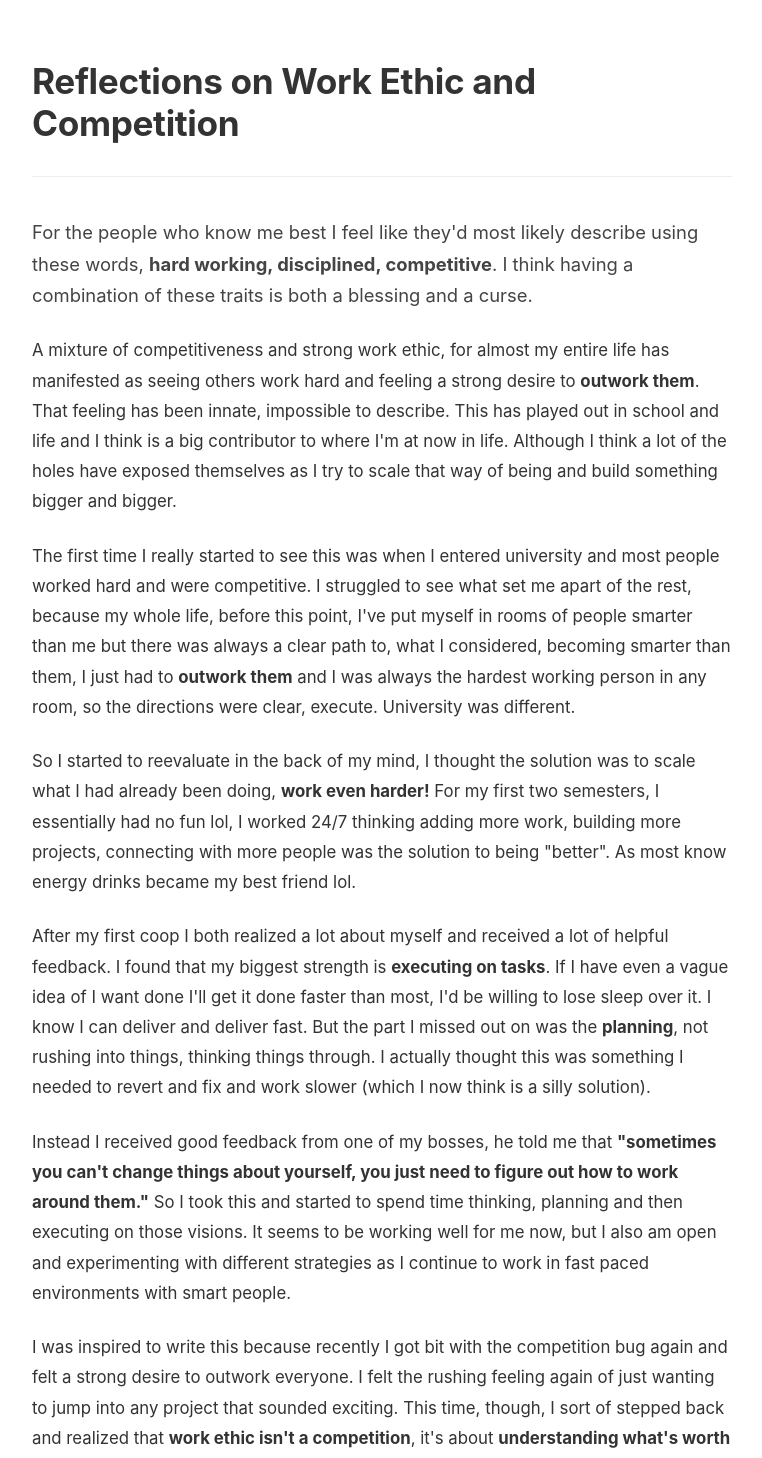
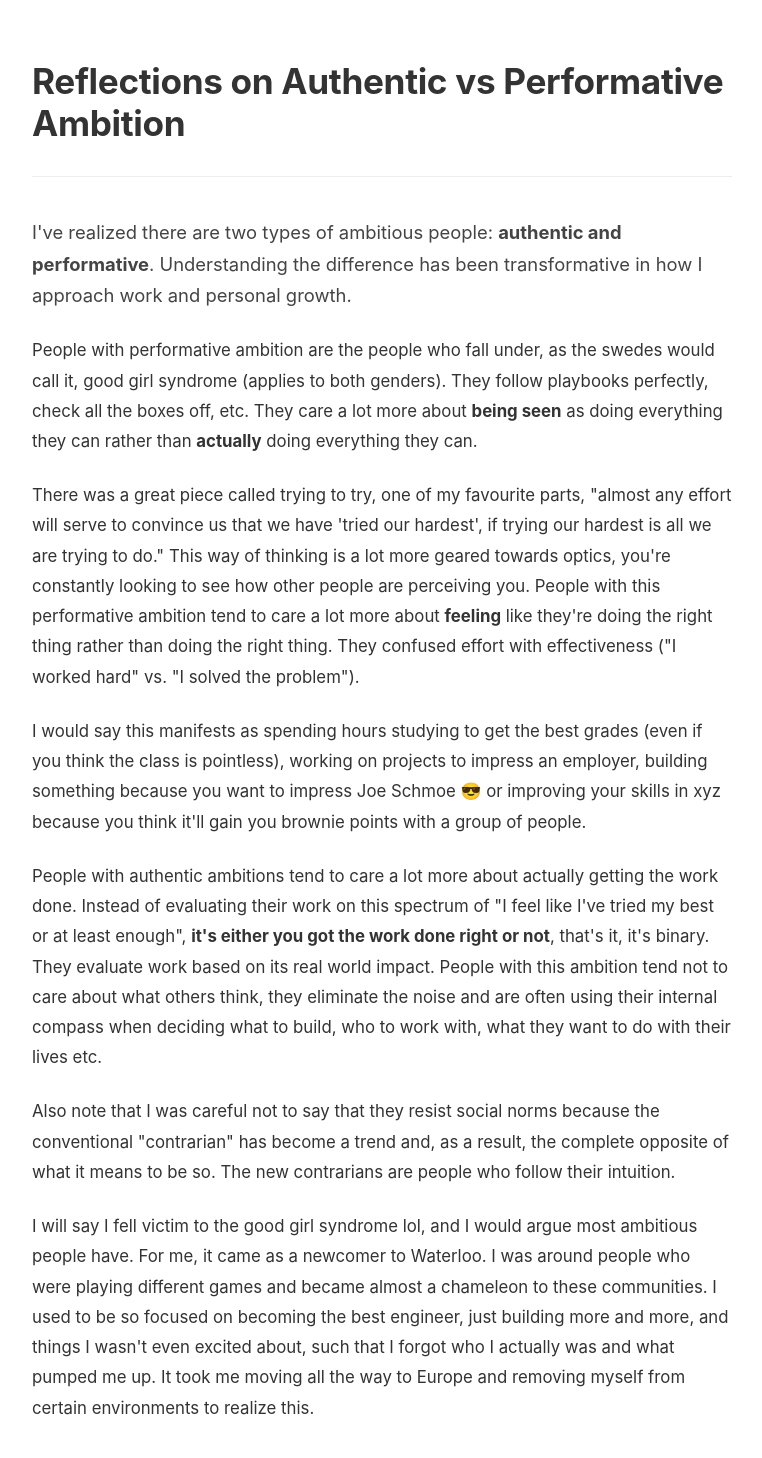
Before and after one commit to brookejoseph/website, a React (Create React App) app: page /pages/ambition in a window 1280 px wide. Shown: the top 1458 px of the page, without its empty margins (258-1020 px from the left). Built offline with nearby package versions, Linux system fonts and the light colour scheme.

Commit message:
idk made some cleaning up

```diff
--- a/src/App.js
+++ b/src/App.js
@@ -360,7 +360,7 @@ function App() {
                   <p className="card-description">
                     Exploring how BCI technology could revolutionize mental health treatment.
                   </p>
-                  <p className="card-link"><a href="https://medium.com/@brookeajoseph17/brain-computer-interface-for-bipolar-disorder-def65cd5cad0">Read article</a></p>
+                  <p className="card-link"><a href="https://medium.com/@brookeajoseph17/brain-computer-interface-for-bipolar-disorder-def65cd5cad0">Read</a></p>
                 </div>
               </div>
 
@@ -370,7 +370,7 @@ function App() {
                   <p className="card-description">
                     One of my many rabbit holes that converted into a post. Connectomics is insanely cool.
                   </p>
-                  <p className="card-link"><a href="https://medium.com/@brookeajoseph17/a-beginners-guide-to-connectomics-5b0581c9cb6f">Read article</a></p>
+                  <p className="card-link"><a href="https://medium.com/@brookeajoseph17/a-beginners-guide-to-connectomics-5b0581c9cb6f">Read</a></p>
                 </div>
               </div>
 
@@ -380,7 +380,7 @@ function App() {
                   <p className="card-description">
                     We could literally transform agriculture by leveraging data from existing widely used sensors.
                   </p>
-                  <p className="card-link"><a href="https://medium.com/@brookeajoseph17/leveraging-data-insights-in-agriculture-4523f96d8bba">Read article</a></p>
+                  <p className="card-link"><a href="https://medium.com/@brookeajoseph17/leveraging-data-insights-in-agriculture-4523f96d8bba">Read</a></p>
                 </div>
               </div>
 
@@ -390,7 +390,7 @@ function App() {
                   <p className="card-description">
                     My rant on how inefficient drug development is and why its killing us.
                   </p>
-                  <p className="card-link"><a href="https://open.substack.com/pub/brookejoseph/p/breaking-the-90-barrier-how-ai-is?r=1rjzfc&utm_campaign=post&utm_medium=web&showWelcomeOnShare=false">Read article</a></p>
+                  <p className="card-link"><a href="https://open.substack.com/pub/brookejoseph/p/breaking-the-90-barrier-how-ai-is?r=1rjzfc&utm_campaign=post&utm_medium=web&showWelcomeOnShare=false">Read</a></p>
                 </div>
               </div>
 
@@ -453,7 +453,7 @@ function App() {
                 <div className="card-content">
                   <h4 className="card-title">Federated Learning Explained</h4>
                   <p className="card-description">
-                    A deep dive into how federated learning.
+                    A deep dive into federated learning.
                   </p>
                 </div>
               </div>
@@ -580,10 +580,19 @@ function App() {
                 work hard but with direction. don't be the person who works for the sake of working.
               </li>
               <li className="plain-article-item">
-                empathy and kindness is a strength but many people interpret it as a weakness. don't let them stop you from being kind and empathic.
+                having empathy and being kind are strengths. many people interpret it as a weakness. don't let them stop you from being kind and empathic.
               </li>
               <li className="plain-article-item">
-                be urgent. period. i love urgent people who go from problem to idea to product or solution fast.
+                be urgent but thoughtful. i love urgent people who go from problem to idea to product or solution fast.
+              </li>
+              <li className="plain-article-item">
+                follow your gut. it might seem wrong but you're constantly finetuning your instincts and that invaluable. your intuition is the closet source of truth for yourself you will ever get.
+              </li>
+              <li className="plain-article-item">
+                take all advice with a grain of salt. live your own life and don't assume anyone else knows whats best for you.
+              </li>
+              <li className="plain-article-item">
+                give other people advice sparingly. its better to just be supportive.
               </li>
                <li className="plain-article-item">
                 stay manic, crazy and nerdy.
@@ -592,19 +601,19 @@ function App() {
                take care of your mind and body. sleep well, work out (everyday, no execuses), eat clean.
               </li>
               <li className="plain-article-item">
-                stay curious about the world, if you care about a problem, go solve it, don't wait for other people.
+                stay curious about the world, if you care about a problem enough, go solve it, don't wait for other people.
               </li>
               <li className="plain-article-item">
-                literally right now is the best time to do anything, stop talking, put together a plan and execute.
+                literally right now is the best time to do anything.
               </li>
               <li className="plain-article-item">
-                the best things are done with the help of many people.
+                the best things are done when interesting people work together. greatness isn't made alone.
               </li>
               <li className="plain-article-item">
                 alway question what you're doing.
               </li>
               <li className="plain-article-item">
-                I respect my parents and grandparents a lot.
+                always show respect and love to parents and grandparents.
               </li>
             </ul>
             <div className="back-button-container">
@@ -644,7 +653,7 @@ function App() {
                 <div className="card-content">
                   <h4 className="card-title">Paris, France</h4>
                   <p className="card-description">
-                    Likely my favourite city in europe.
+                    Likely my favourite city in europe. Amazing food.
                   </p>
                 </div>
               </div>
@@ -732,7 +741,7 @@ function App() {
 
               <div className="card pink-hover">
                 <div className="card-content">
-                  <h4 className="card-title">New York, America</h4>
+                  <h4 className="card-title">New York, New York</h4>
                   <p className="card-description">
                     My favourite city on the planet. period.
                   </p>
--- a/src/pages/ambition.js
+++ b/src/pages/ambition.js
@@ -1,46 +1,42 @@
 import React from 'react';
 import { Link } from 'react-router-dom';
 
-function WorkEthicReflection() {
+function Ambitious() {
   return (
     <div className="article-page">
       <header className="article-header">
-        <h1>Reflections on Work Ethic and Competition</h1>
+        <h1>Reflections on Authentic vs Performative Ambition</h1>
         <div className="article-meta">
         </div>
       </header>
 
       <article className="article-content">
         <p className="article-lead">
-          For the people who know me best I feel like they'd most likely describe using these words, <strong>hard working, disciplined, competitive</strong>. I think having a combination of these traits is both a blessing and a curse.
+          I've realized there are two types of ambitious people: <strong>authentic and performative</strong>. Understanding the difference has been transformative in how I approach work and personal growth.
         </p>
 
         <p>
-          A mixture of competitiveness and strong work ethic, for almost my entire life has manifested as seeing others work hard and feeling a strong desire to <strong>outwork them</strong>. That feeling has been innate, impossible to describe. This has played out in school and life and I think is a big contributor to where I'm at now in life. Although I think a lot of the holes have exposed themselves as I try to scale that way of being and build something bigger and bigger.
+          People with performative ambition are the people who fall under, as the swedes would call it, good girl syndrome (applies to both genders). They follow playbooks perfectly, check all the boxes off, etc. They care a lot more about <strong>being seen</strong> as doing everything they can rather than <strong>actually</strong> doing everything they can.
         </p>
 
         <p>
-          The first time I really started to see this was when I entered university and most people worked hard and were competitive. I struggled to see what set me apart of the rest, because my whole life, before this point, I've put myself in rooms of people smarter than me but there was always a clear path to, what I considered, becoming smarter than them, I just had to <strong>outwork them</strong> and I was always the hardest working person in any room, so the directions were clear, execute. University was different.
+          There was a great piece called trying to try, one of my favourite parts, "almost any effort will serve to convince us that we have 'tried our hardest', if trying our hardest is all we are trying to do." This way of thinking is a lot more geared towards optics, you're constantly looking to see how other people are perceiving you. People with this performative ambition tend to care a lot more about <strong>feeling</strong> like they're doing the right thing rather than doing the right thing. They confused effort with effectiveness ("I worked hard" vs. "I solved the problem").
         </p>
 
         <p>
-          So I started to reevaluate in the back of my mind, I thought the solution was to scale what I had already been doing, <strong>work even harder!</strong> For my first two semesters, I essentially had no fun lol, I worked 24/7 thinking adding more work, building more projects, connecting with more people was the solution to being "better". As most know energy drinks became my best friend lol.
+          I would say this manifests as spending hours studying to get the best grades (even if you think the class is pointless), working on projects to impress an employer, building something because you want to impress Joe Schmoe 😎 or improving your skills in xyz because you think it'll gain you brownie points with a group of people.
         </p>
 
         <p>
-          After my first coop I both realized a lot about myself and received a lot of helpful feedback. I found that my biggest strength is <strong>executing on tasks</strong>. If I have even a vague idea of I want done I'll get it done faster than most, I'd be willing to lose sleep over it. I know I can deliver and deliver fast. But the part I missed out on was the <strong>planning</strong>, not rushing into things, thinking things through. I actually thought this was something I needed to revert and fix and work slower (which I now think is a silly solution).
+          People with authentic ambitions tend to care a lot more about actually getting the work done. Instead of evaluating their work on this spectrum of "I feel like I've tried my best or at least enough", <strong>it's either you got the work done right or not</strong>, that's it, it's binary. They evaluate work based on its real world impact. People with this ambition tend not to care about what others think, they eliminate the noise and are often using their internal compass when deciding what to build, who to work with, what they want to do with their lives etc.
         </p>
 
         <p>
-          Instead I received good feedback from one of my bosses, he told me that <strong>"sometimes you can't change things about yourself, you just need to figure out how to work around them."</strong> So I took this and started to spend time thinking, planning and then executing on those visions. It seems to be working well for me now, but I also am open and experimenting with different strategies as I continue to work in fast paced environments with smart people.
+          Also note that I was careful not to say that they resist social norms because the conventional "contrarian" has become a trend and, as a result, the complete opposite of what it means to be so. The new contrarians are people who follow their intuition.
         </p>
 
         <p>
-          I was inspired to write this because recently I got bit with the competition bug again and felt a strong desire to outwork everyone. I felt the rushing feeling again of just wanting to jump into any project that sounded exciting. This time, though, I sort of stepped back and realized that <strong>work ethic isn't a competition</strong>, it's about <strong>understanding what's worth killing yourself over</strong> and going all in.
-        </p>
-
-        <p>
-          When you look at other people and hear them working hard and you have a feel like you need to lock in and work hard, then you know you haven't found something worth obsessing over. This shouldn't be an excuse to not work hard, but rather allow yourself time to think away from work and make sense of what you're doing. The strong need you feel to stick your nose into any project that comes your way without any strong desire or reason pulling you in that direction usually comes from a <strong>scarcity mindset</strong>.
+          I will say I fell victim to the good girl syndrome lol, and I would argue most ambitious people have. For me, it came as a newcomer to Waterloo. I was around people who were playing different games and became almost a chameleon to these communities. I used to be so focused on becoming the best engineer, just building more and more, and things I wasn't even excited about, such that I forgot who I actually was and what pumped me up. It took me moving all the way to Europe and removing myself from certain environments to realize this.
         </p>
       </article>
 
@@ -51,4 +47,4 @@ function WorkEthicReflection() {
   );
 }
 
-export default WorkEthicReflection;
+export default Ambitious;
--- a/src/routes.js
+++ b/src/routes.js
@@ -1,6 +1,7 @@
 import { BrowserRouter, Routes, Route } from 'react-router-dom';
 import App from './App';
 import Ambitious from './pages/ambition';
+import WorkEthicReflection from './pages/work-ethic'
 // Import other article pages
 
 function App() {
@@ -9,6 +10,8 @@ function App() {
       <Routes>
         <Route path="/" element={<App />} />
         <Route path="/pages/ambition" element={<Ambitious />} />
+        <Route path="/pages/ambition" element={<WorkEthicReflection />} />
+
       </Routes>
     </BrowserRouter>
   );
```
